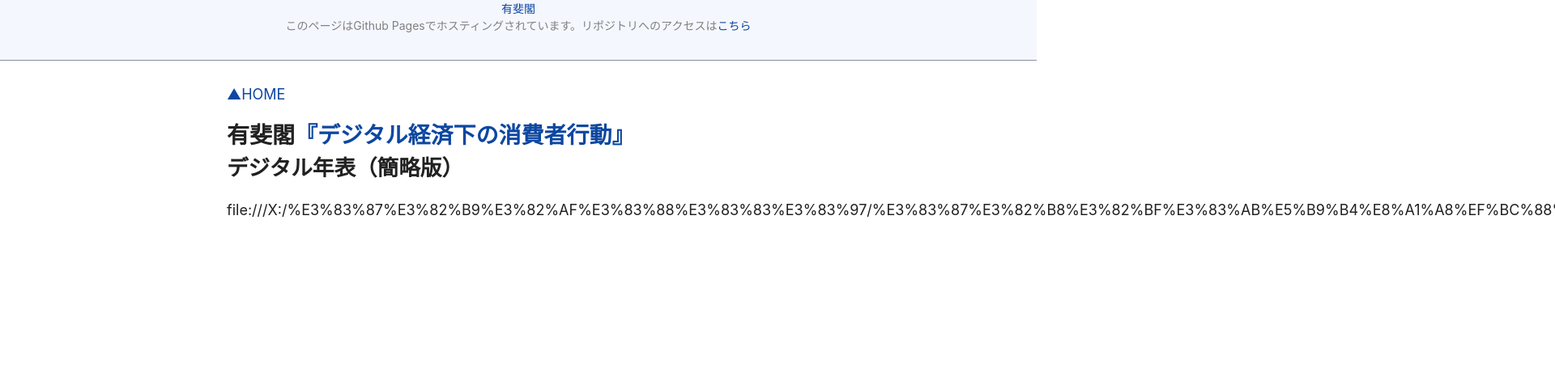
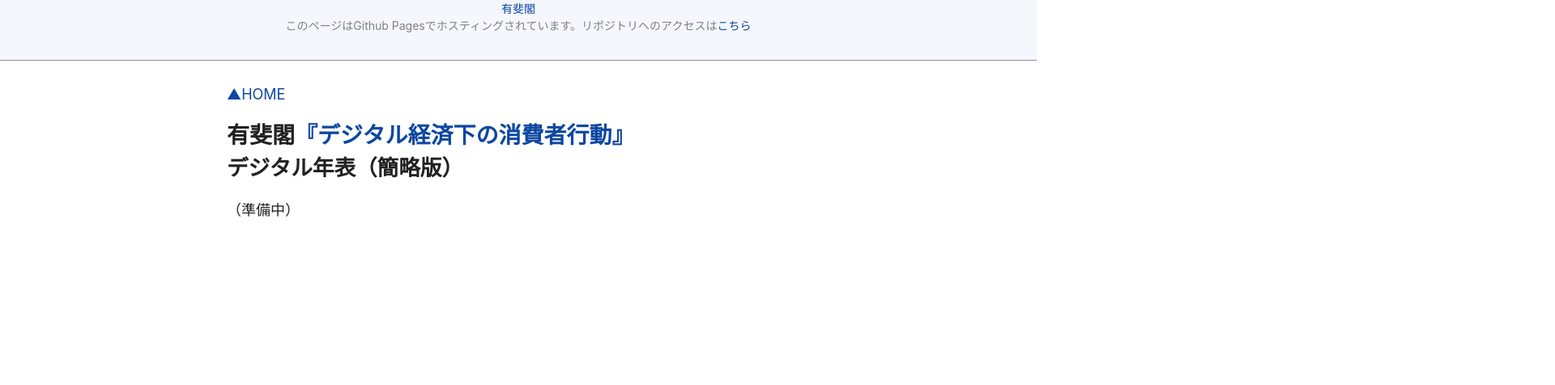
Before and after one commit to yuhikaku/book-16661, a plain HTML site: page chronology.html in a window 1280 px wide. Shown: the top 476 px of the page at 81% size, 1920 px wide, since content can reach past the window. Drawn offline with Linux system fonts and the light colour scheme.

Commit message:
Update chronology.html

```diff
--- a/chronology.html
+++ b/chronology.html
@@ -20,7 +20,7 @@
     <div class="back-to-home"><a href="index.html" target="_self">HOME</a></div>
     <h1><span>有斐閣</span><a href="https://www.yuhikaku.co.jp/books/detail/9784641166615">『デジタル経済下の消費者行動』</a><span class="sub">デジタル年表（簡略版）</span></h1>
     <div id="chronology">
-    file:///X:/%E3%83%87%E3%82%B9%E3%82%AF%E3%83%88%E3%83%83%E3%83%97/%E3%83%87%E3%82%B8%E3%82%BF%E3%83%AB%E5%B9%B4%E8%A1%A8%EF%BC%88%E7%B0%A1%E7%95%A5%E7%89%88%EF%BC%89260203.pdf
+    （準備中）
     </div>
   </body>
 </html>
```
